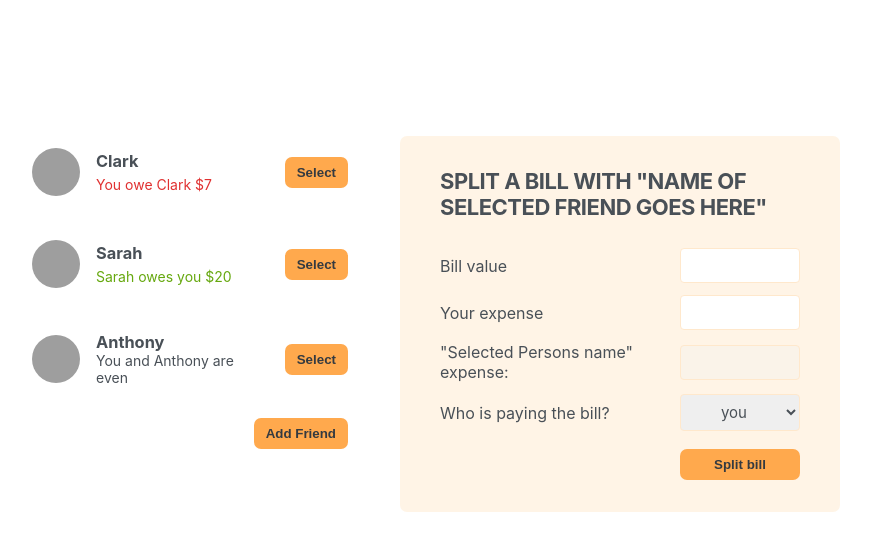
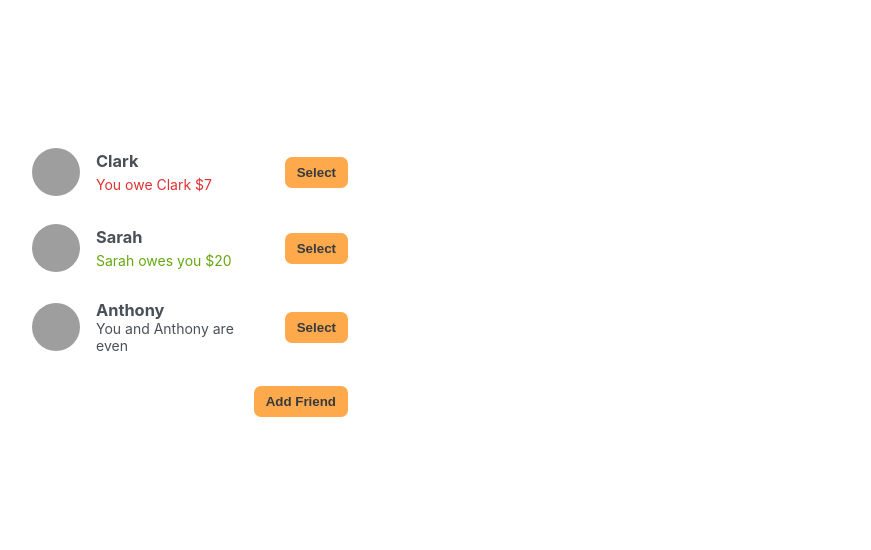
Before and after one commit to joelfuelling/eat-and-split, a React (Create React App) app: page / in a window 1280 px wide. Shown: the top 550 px of the page, without its empty margins (210-1081 px from the left). Built offline with nearby package versions, Linux system fonts and the light colour scheme; grey boxes are pictures that could not be loaded.

Commit message:
Completed Select feature altering selected friend whether they're already selected, or if they're newly selected. Bill component has friend statebeing passed selectedFriend prop

```diff
--- a/src/App.js
+++ b/src/App.js
@@ -30,6 +30,7 @@
   // [friends, setFriends] is lifting state.
   const [friends, setFriends] = useState(initialFriends)
   const [showAddFriend, setShowAddFriend] = useState(false)
+  const [selectedFriend, setSelectedFriend] = useState(null)
 
 
   //! Direct State Manipulation - Be Weary!
@@ -57,21 +58,37 @@
 
   function handleAddFriend(friend) {
     setFriends(friends => [...friends, friend])
+    handleShowAddFriend()
+  }
+
+  function handleSelection(friend) {
+    // Sometimes cur is 'null', so we have to add the optional chainging to cur otherwise we get "cannot read .id" errors.
+    setSelectedFriend((cur) =>
+    cur?.id === friend.id ? null : friend
+    )
   }
 
   return (
     <div className="app">
       <div className="sidebar">
-        <FriendsList friends={friends}/>
-        {
-          showAddFriend && <AddFriendForm onAddFriend={handleAddFriend}/>
-        }
-        <Button onClick={handleShowAddFriend}>
-          {showAddFriend ? 'Close' : 'Add Friend'}
+        <FriendsList
+          friends={friends}
+          selectedFriend={selectedFriend}
+          onSelection={handleSelection}
+          />
+          {
+            showAddFriend &&
+            <AddFriendForm onAddFriend={handleAddFriend}/>
+          }
+        <Button
+        onClick={handleShowAddFriend}>
+          {showAddFriend ?
+          'Close' : 'Add Friend'}
         </Button>
       </div>
-      <Bill/>
-
+      {selectedFriend &&
+      <Bill
+      selectedFriend={selectedFriend}/>}
     </div>
   );
 }
--- a/src/components/Bill.jsx
+++ b/src/components/Bill.jsx
@@ -1,29 +1,33 @@
 import Button from "./Button"
 
-export default function Bill() {
+export default function Bill({selectedFriend}) {
 
     function splitBill() {
 
+    }
+
+    if (!selectedFriend) {
+        return 'No selected Friend'; // or return some kind of placeholder or error message
     }
 
     return (
         <>
 
         <form className="form-split-bill">
-            <h2>Split a bill with "Name of selected friend goes here"</h2>
+            <h2>Split a bill with {`${selectedFriend?.name}`}</h2>
             <p>Bill value</p>
             <input type="Number"/>
 
             <p>Your expense</p>
             <input type="Number"/>
 
-            <div>"Selected Persons name" expense:</div>
+            <div>{`${selectedFriend?.name}s`} expense:</div>
             <input type="text" disabled/>
 
             <p>Who is paying the bill?</p>
                 <select>
                     <option value='user'>you</option>
-                    <option value="friend">X</option>
+                    <option value="friend">{selectedFriend.name}</option>
                 </select>
             <Button onSubmit={splitBill}>Split bill</Button>
         </form>
--- a/src/components/Friends.jsx
+++ b/src/components/Friends.jsx
@@ -1,10 +1,12 @@
 import Button from "./Button"
-export default function Friend({friend}) {
+export default function Friend({friend, selectedFriend, onSelection}) {
+    // Sometimes selectedFriend is 'null', so we have to add the optional chainging to cur otherwise we get "cannot read .id" errors.
+    const isSelected = selectedFriend?.id === friend.id
+
     return (
         <>
-        <li>
+        <li >
             <img src={`${friend.image}`} alt={friend.name} />
-
             <h3>{friend.name}</h3>
             {/* Triple Short Circuit! Only one will apply */}
             {friend.balance < 0 &&
@@ -19,10 +21,10 @@
             <p >
                 You and {`${friend.name}`} are even
             </p>}
-            <Button>Select</Button>
+            <Button onClick={() => onSelection(friend)}>
+                {isSelected ? "Close" : "Select"}
+            </Button>
         </li>
-
-
         </>
     )
 
--- a/src/components/FriendsList.jsx
+++ b/src/components/FriendsList.jsx
@@ -1,17 +1,21 @@
 import Friend from "./Friends";
-// A negative value means that person owes the person with a positive value money.
 
-export default function FriendsList({friends}) {
+export default function FriendsList({friends, onSelection, selectedFriend}) {
 
-
+    // selectedFriend is being passed through FriendsList to Friends, or, we are 'Prop Drilling'
 
     return(
         <>
+        <ul>
             {friends.map((friend) =>
-                <ul key={friend.id}>
-                    <Friend friend={friend}/>
-                </ul>
+                    <Friend
+                    friend={friend}
+                    key={friend.id}
+                    selectedFriend={selectedFriend}
+                    onSelection={onSelection}
+                    />
             )}
+        </ul>
 
         </>
     )
```
